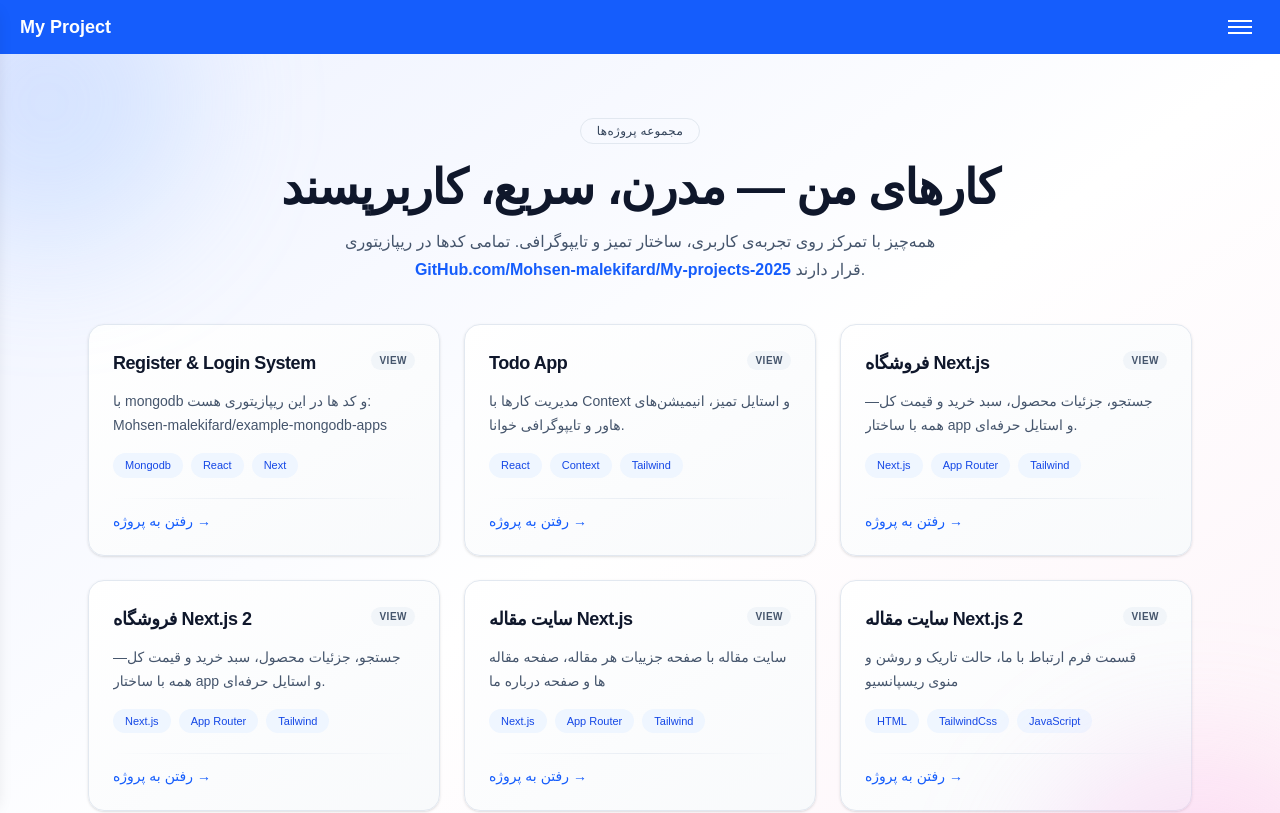
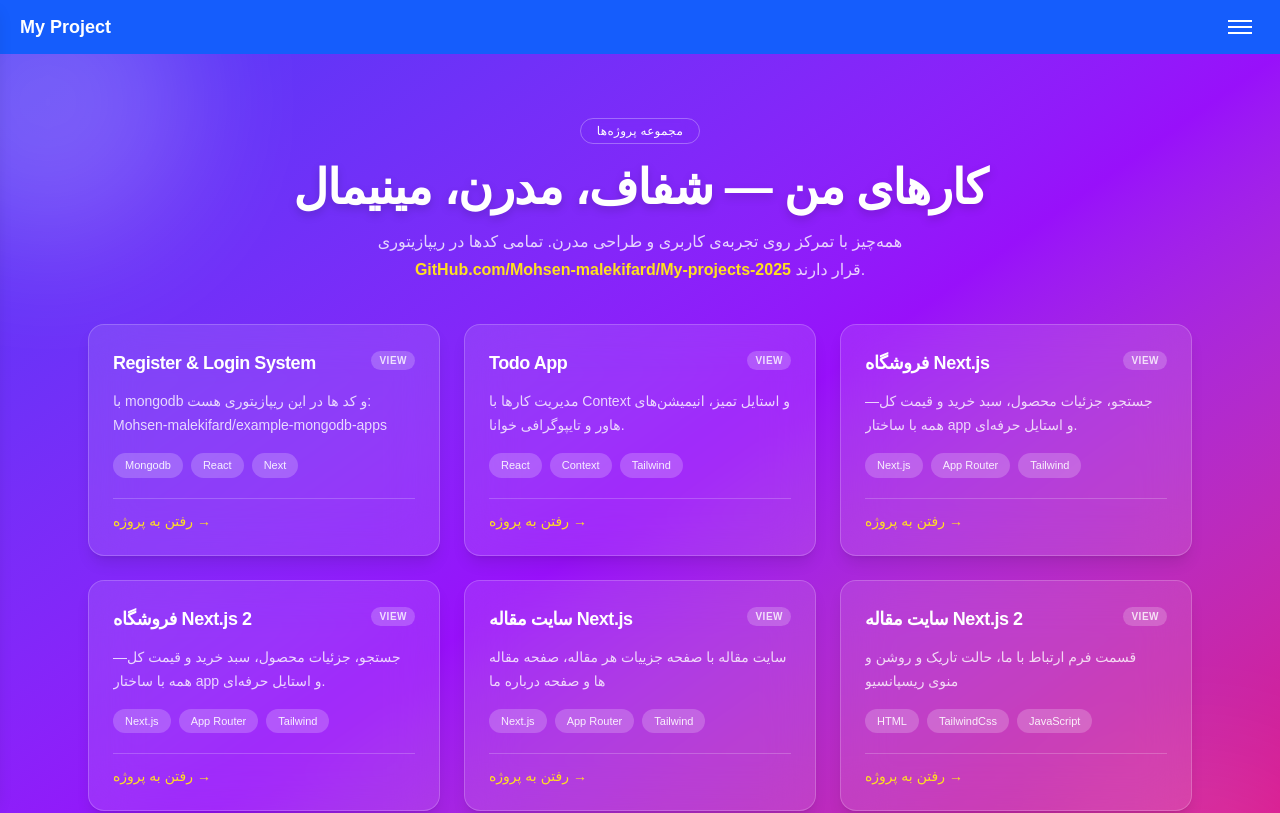
Before and after one commit to Mohsen-malekifard/My-Projects-2025, a Next.js app in the folder my-ap/: page / in a window 1280 px wide. Shown: the top 813 px of the page. Built offline with nearby package versions, Linux system fonts and the light colour scheme.

Commit message:
Update page.js

```diff
--- a/my-ap/app/page.js
+++ b/my-ap/app/page.js
@@ -42,26 +42,26 @@ const projects = [
 
 export default function Home() {
   return (
-    <main className="relative min-h-[calc(100vh-4rem)] overflow-hidden bg-gradient-to-br from-indigo-50 via-white to-pink-50 dark:from-slate-900 dark:via-slate-900 dark:to-slate-950">
+    <main className="relative min-h-[calc(100vh-4rem)] overflow-hidden bg-gradient-to-br from-indigo-600 via-purple-600 to-pink-600">
       {/* پس‌زمینه‌های رنگی */}
-      <div className="pointer-events-none absolute -top-24 -left-24 h-72 w-72 rounded-full bg-gradient-to-br from-indigo-300/30 to-blue-300/30 blur-3xl dark:from-indigo-600/20 dark:to-blue-600/20" />
-      <div className="pointer-events-none absolute -bottom-28 -right-20 h-80 w-80 rounded-full bg-gradient-to-tr from-fuchsia-300/30 to-pink-300/30 blur-3xl dark:from-fuchsia-600/20 dark:to-pink-600/20" />
+      <div className="pointer-events-none absolute -top-24 -left-24 h-72 w-72 rounded-full bg-white/20 blur-3xl" />
+      <div className="pointer-events-none absolute -bottom-28 -right-20 h-80 w-80 rounded-full bg-white/10 blur-3xl" />
 
       <section className="mx-auto max-w-6xl px-6 py-16">
         {/* هدر */}
-        <div className="mb-10 text-center">
-          <span className="inline-block rounded-full border border-slate-200 px-4 py-1 text-xs font-medium tracking-wide text-slate-700 dark:border-slate-700 dark:text-slate-300">
+        <div className="mb-10 text-center text-white">
+          <span className="inline-block rounded-full border border-white/30 px-4 py-1 text-xs font-medium tracking-wide backdrop-blur-sm">
             مجموعه پروژه‌ها
           </span>
-          <h1 className="mt-5 text-4xl font-extrabold tracking-tight text-slate-900 sm:text-5xl dark:text-white">
-            کارهای من — مدرن، سریع، کاربرپسند
+          <h1 className="mt-5 text-4xl font-extrabold tracking-tight sm:text-5xl drop-shadow-lg">
+            کارهای من — شفاف، مدرن، مینیمال
           </h1>
-          <p className="mt-4 max-w-2xl mx-auto text-base leading-7 text-slate-600 dark:text-slate-300">
-            همه‌چیز با تمرکز روی تجربه‌ی کاربری، ساختار تمیز و تایپوگرافی.
+          <p className="mt-4 max-w-2xl mx-auto text-base leading-7 text-white/80">
+            همه‌چیز با تمرکز روی تجربه‌ی کاربری و طراحی مدرن.
             تمامی کدها در ریپازیتوری{" "}
             <a
               href="https://github.com/Mohsen-malekifard/My-projects-2025"
-              className="font-semibold text-blue-600 hover:underline dark:text-blue-400"
+              className="font-semibold text-yellow-300 hover:underline"
               target="_blank"
             >
               GitHub.com/Mohsen-malekifard/My-projects-2025
@@ -76,31 +76,31 @@ export default function Home() {
             <li key={p.href}>
               <Link
                 href={p.href}
-                className="group block rounded-2xl border border-slate-200 bg-gradient-to-br from-white to-slate-50 p-6 shadow-sm transition-all duration-200 hover:-translate-y-1 hover:shadow-lg hover:border-blue-200 focus:outline-none focus:ring-2 focus:ring-blue-500 dark:from-slate-900/70 dark:to-slate-800/40 dark:border-slate-700 dark:hover:border-slate-600"
+                className="group block rounded-2xl border border-white/20 bg-white/10 p-6 shadow-lg backdrop-blur-xl transition-all duration-300 hover:-translate-y-1 hover:bg-white/20 hover:border-white/30"
               >
                 <div className="flex items-start justify-between">
-                  <h3 className="text-lg font-semibold tracking-tight text-slate-900 group-hover:text-blue-600 dark:text-white dark:group-hover:text-blue-400">
+                  <h3 className="text-lg font-semibold tracking-tight text-white group-hover:text-yellow-300">
                     {p.title}
                   </h3>
-                  <span className="mt-0.5 inline-block rounded-full bg-slate-100 px-2 py-0.5 text-[10px] font-semibold uppercase tracking-wider text-slate-600 dark:bg-slate-800 dark:text-slate-400">
+                  <span className="mt-0.5 inline-block rounded-full bg-white/20 px-2 py-0.5 text-[10px] font-semibold uppercase tracking-wider text-white/80">
                     View
                   </span>
                 </div>
-                <p className="mt-3 line-clamp-3 text-sm leading-6 text-slate-600 dark:text-slate-300">
+                <p className="mt-3 line-clamp-3 text-sm leading-6 text-white/80">
                   {p.desc}
                 </p>
                 <div className="mt-4 flex flex-wrap gap-2">
                   {p.tags.map((t) => (
                     <span
                       key={t}
-                      className="rounded-full bg-blue-50 px-3 py-1 text-[11px] font-medium text-blue-700 dark:bg-blue-900/40 dark:text-blue-300"
+                      className="rounded-full bg-white/20 px-3 py-1 text-[11px] font-medium text-white/90"
                     >
                       {t}
                     </span>
                   ))}
                 </div>
-                <div className="mt-5 h-px w-full bg-gradient-to-r from-transparent via-slate-200 to-transparent opacity-75 dark:via-slate-700" />
-                <div className="mt-3 text-sm font-medium text-blue-600 underline-offset-4 group-hover:underline dark:text-blue-400">
+                <div className="mt-5 h-px w-full bg-white/20" />
+                <div className="mt-3 text-sm font-medium text-yellow-300 underline-offset-4 group-hover:underline">
                   رفتن به پروژه →
                 </div>
               </Link>
@@ -109,14 +109,14 @@ export default function Home() {
         </ul>
 
         {/* فوتر */}
-        <footer className="mt-14 flex items-center justify-between text-xs text-slate-500 dark:text-slate-400">
+        <footer className="mt-14 flex items-center justify-between text-xs text-white/80">
           <div className="tracking-wide">
             ساخته‌شده با <span className="font-semibold">Next.js</span> و{" "}
             <span className="font-semibold">TailwindCSS</span>
           </div>
           <Link
             href="/"
-            className="rounded-lg border border-slate-200 px-3 py-1.5 font-medium text-slate-700 hover:bg-slate-50 dark:border-slate-700 dark:text-slate-300 dark:hover:bg-slate-800/60"
+            className="rounded-lg border border-white/20 bg-white/10 px-3 py-1.5 font-medium text-white/90 backdrop-blur-md hover:bg-white/20"
           >
             صفحه اصلی
           </Link>
```
